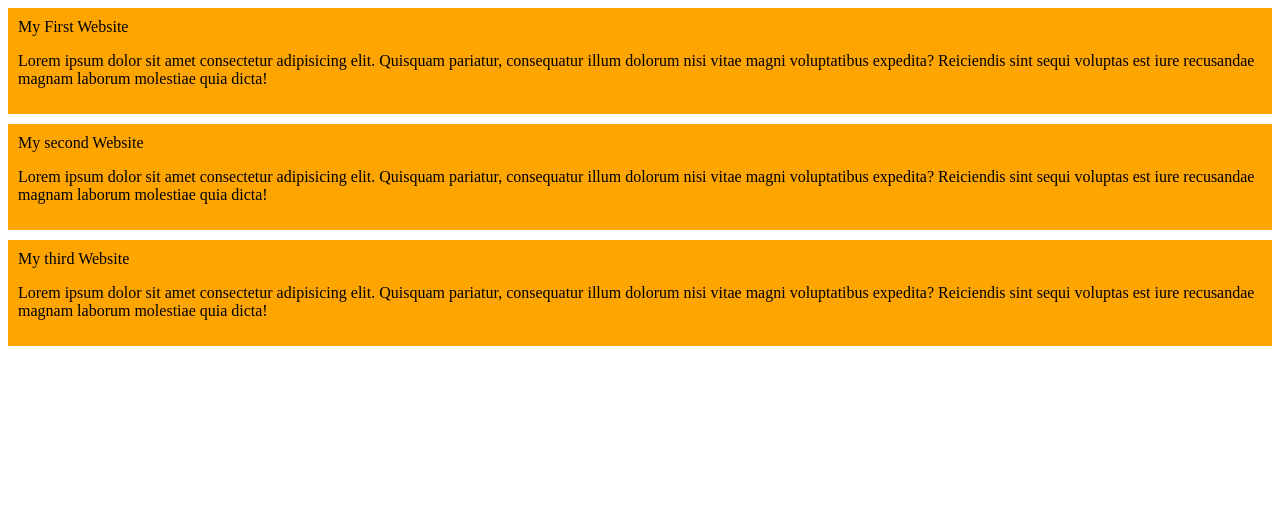
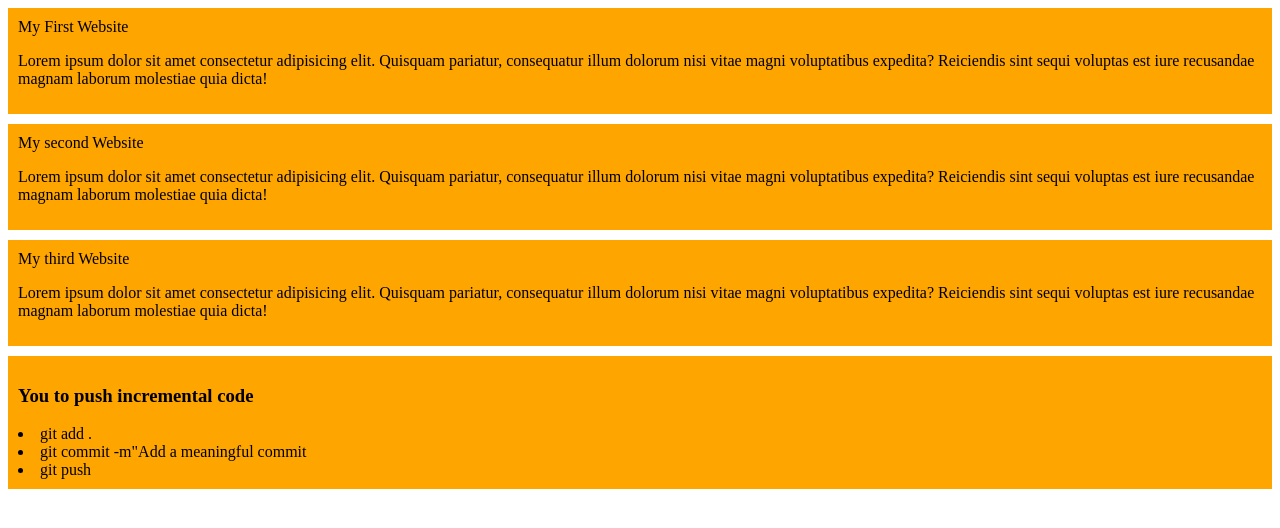
Before and after one commit to Asif-Iqbal17/my-first-github-ripo, a plain HTML site: page index.html in a window 1280 px wide. Drawn offline with Linux system fonts and the light colour scheme.

Commit message:
added another blog

```diff
--- a/index.html
+++ b/index.html
@@ -19,5 +19,11 @@
         My third Website
         <p>Lorem ipsum dolor sit amet consectetur adipisicing elit. Quisquam pariatur, consequatur illum dolorum nisi vitae magni voluptatibus expedita? Reiciendis sint sequi voluptas est iure recusandae magnam laborum molestiae quia dicta!</p>
     </div>
+    <div>
+        <h3>You to push incremental code</h3>
+        <li>git add .</li>
+        <li>git commit -m"Add a meaningful commit</li>
+        <li>git push</li>
+    </div>
 </body>
 </html>
```
